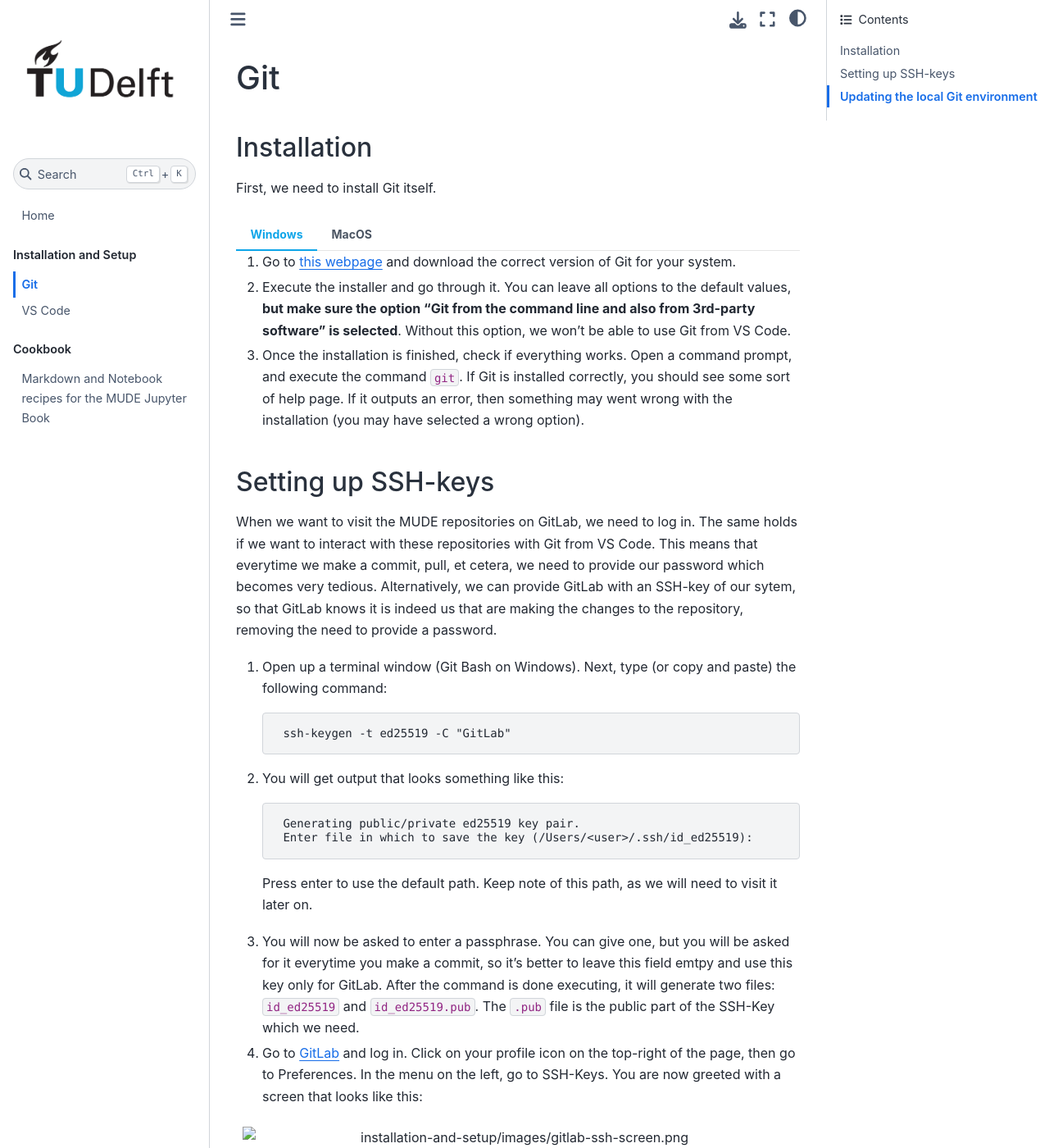
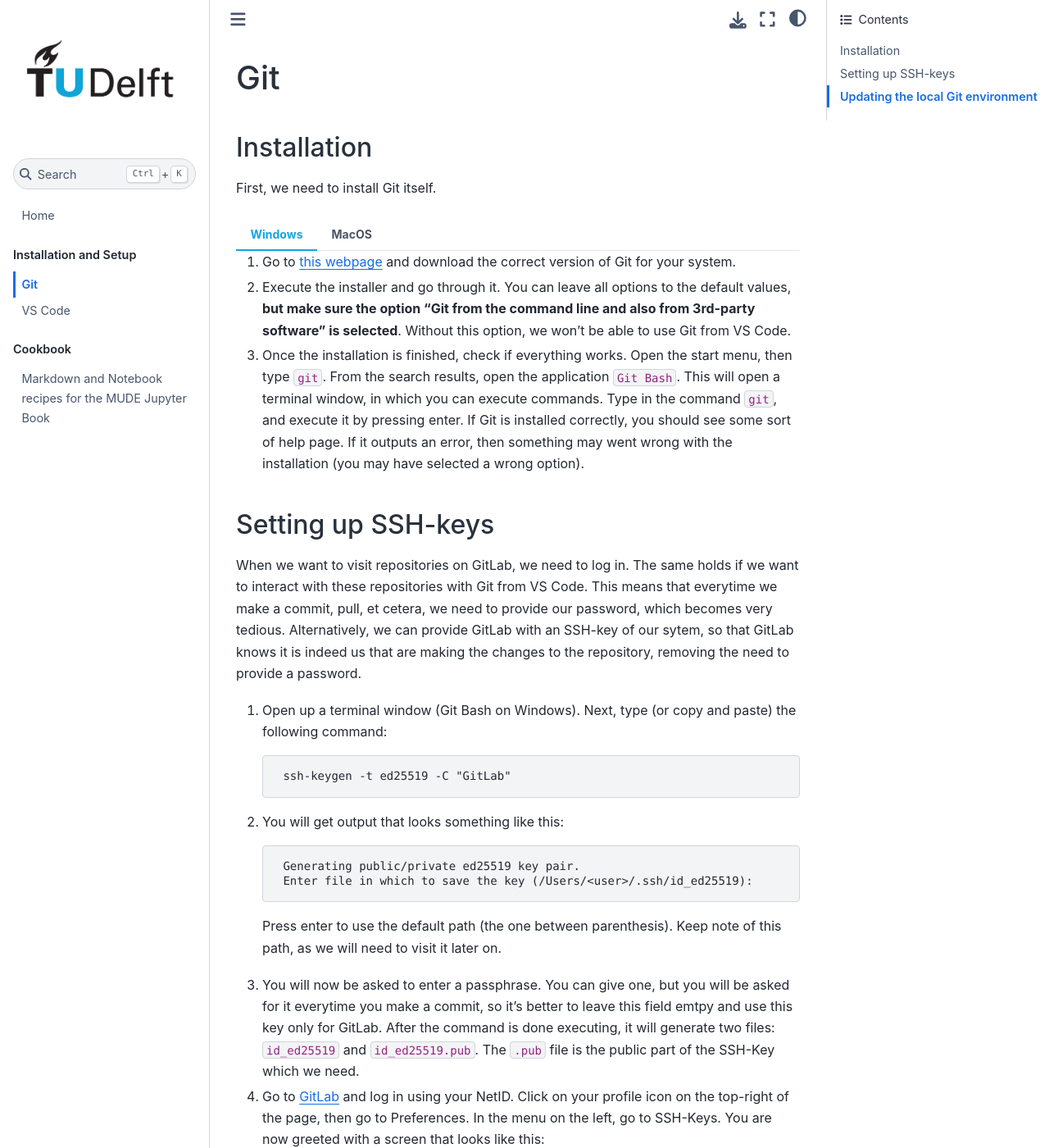
Before and after one commit to TeachBooks/mirror_teachbook_manual, a Jupyter Book: the page built from book/installation-and-setup/git-setup.md, in a window 1280 px wide and 1400 px high. Shown: the whole window at 82% size. Built offline with Jupyter Book 1.0.4 settings and Sphinx 7.4.7 and the Sphinx Book theme 1.1.4, drawn with Linux system fonts in a browser that asks for light colours; some of the changed text lies outside the part shown.

Commit message:
Update Git installation

`````diff
--- a/book/installation-and-setup/git-setup.md
+++ b/book/installation-and-setup/git-setup.md
@@ -8,12 +8,12 @@
 ````{tab} Windows
 1. Go to [this webpage](https://git-scm.com/download/win) and download the correct version of Git for your system.
 2. Execute the installer and go through it. You can leave all options to the default values, **but make sure the option "Git from the command line and also from 3rd-party software" is selected**. Without this option, we won't be able to use Git from VS Code.
-3. Once the installation is finished, check if everything works. Open a command prompt, and execute the command `git`. If Git is installed correctly, you should see some sort of help page. If it outputs an error, then something may went wrong with the installation (you may have selected a wrong option).
+3. Once the installation is finished, check if everything works. Open the start menu, then type `git`. From the search results, open the application `Git Bash`. This will open a terminal window, in which you can execute commands. Type in the command `git`, and execute it by pressing enter. If Git is installed correctly, you should see some sort of help page. If it outputs an error, then something may went wrong with the installation (you may have selected a wrong option).
 ````
 ````{tab} MacOS
-Open up a terminal window. Then, type the command `git`. If Git has been installed already, it will output some help. If Git has not been installed, you will get a pop-up that looks something like this:
+Open up a terminal window (*Command + Space*, type in `terminal`). Then, type the command `git`. If Git has been installed already, it will output some help. If Git has not been installed, you will get a pop-up that looks something like this:
 
-```{figure} images/install-Xcode-CLT.png
+```{figure} ../images/install-Xcode-CLT.png
 ```
 
 Click on `install`. The installation may take a couple of minutes. Once it's finished, check if everything has been installed correctly by exectuting `git` again.
@@ -21,7 +21,7 @@
 
 ## Setting up SSH-keys
 
-When we want to visit the MUDE repositories on GitLab, we need to log in. The same holds if we want to interact with these repositories with Git from VS Code. This means that everytime we make a commit, pull, et cetera, we need to provide our password which becomes very tedious. Alternatively, we can provide GitLab with an SSH-key of our sytem, so that GitLab knows it is indeed us that are making the changes to the repository, removing the need to provide a password.
+When we want to visit repositories on GitLab, we need to log in. The same holds if we want to interact with these repositories with Git from VS Code. This means that everytime we make a commit, pull, et cetera, we need to provide our password, which becomes very tedious. Alternatively, we can provide GitLab with an SSH-key of our sytem, so that GitLab knows it is indeed us that are making the changes to the repository, removing the need to provide a password.
 
 1. Open up a terminal window (Git Bash on Windows). Next, type (or copy and paste) the following command:
 
@@ -32,17 +32,17 @@
         Generating public/private ed25519 key pair.
         Enter file in which to save the key (/Users/<user>/.ssh/id_ed25519):
 
-    Press enter to use the default path. Keep note of this path, as we will need to visit it later on.
+    Press enter to use the default path (the one between parenthesis). Keep note of this path, as we will need to visit it later on.
 
 3. You will now be asked to enter a passphrase. You can give one, but you will be asked for it everytime you make a commit, so it's better to leave this field emtpy and use this key only for GitLab. After the command is done executing, it will generate two files: `id_ed25519` and `id_ed25519.pub`. The `.pub` file is the public part of the SSH-Key which we need.
 
 
-4. Go to [GitLab](https://gitlab.tudelft.nl) and log in. Click on your profile icon on the top-right of the page, then go to Preferences. In the menu on the left, go to SSH-Keys. You are now greeted with a screen that looks like this:
+4. Go to [GitLab](https://gitlab.tudelft.nl) and log in using your NetID. Click on your profile icon on the top-right of the page, then go to Preferences. In the menu on the left, go to SSH-Keys. You are now greeted with a screen that looks like this:
 
-```{figure} images/gitlab-ssh-screen.png
+```{figure} ../images/gitlab-ssh-screen.png
 ```
 
-5. Open the `id_ed25519.pub` file that we generated in step 2. Copy its contents and paste it in the 'Key' field of SSH-Keys menu. Give the key a Title and click 'Add key'.
+5. Navigate to the `id_ed25519.pub` file that we generated in step 2. Open the file with a text editor (Notepad on Windows, textEdit on Mac). Copy its contents and paste it in the 'Key' field of SSH-Keys menu. Give the key a Title and click 'Add key'.
 
     ```{note}
     On MacOS, the `.ssh/` folder is hidden by default, so you won't be able to find it in finder. To show hidden files and folders, press **Command + Shift + .**
@@ -52,13 +52,13 @@
 
         ssh -vT git@gitlab.tudelft.nl
 
-    You should get a huge output, but somewhere in that output it should say something like:
+    You should get a huge output, but somewhere at the end of that output it should say something like:
 
         Welcome to GitLab, <netid>!
 
 ## Updating the local Git environment
 
-The final step is to provide a username and email address to Git, so our commits can be identified. To do this, type in the following command for the username:
+The final step is to provide a username and email address to Git, so our commits can be identified. To do this, in the terminal (Git Bash on Windows) type in the following command for the username:
 
     git config --global user.name "<first name> <last name>"
 
`````
